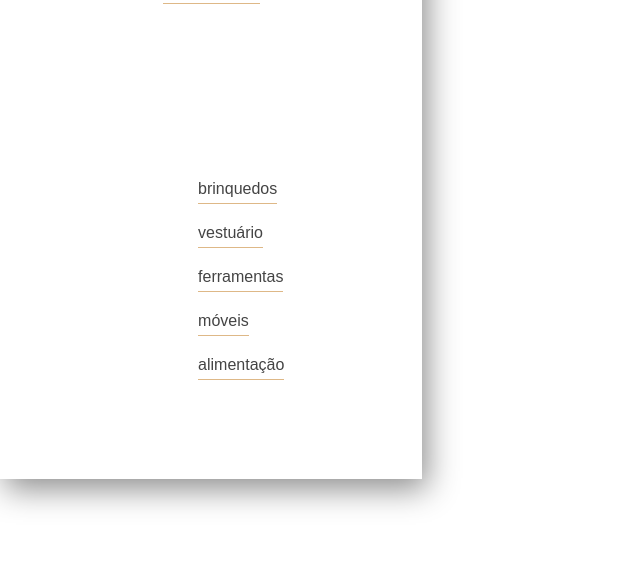
After one commit to jeanevertonoficial/base-tcc, a PHP site: page / in a window 1280 px wide. The commit adds this page. Shown: the part 221-800 px from the top of the page, without its empty margins (0-640 px from the left). Run offline with PHP 8.4, Linux system fonts and the light colour scheme.

Commit message:
criando o header, e iniciando o menu lateral

```diff
--- /dev/null
+++ b/public/index.php
@@ -0,0 +1,5 @@
+<?php
+
+require_once __DIR__. '/../view/header.phtml';
+
+require_once __DIR__. '/../view/menu-lateral.phtml';
--- a/src/Cliente.php
+++ b/src/Cliente.php
@@ -9,7 +9,6 @@ class Cliente extends Pessoa
     public function __construct($nome, $sobrenome, $cpf, $rg, $numregistro, Endereco $endereco)
   {
       parent::__construct($nome, $sobrenome, $cpf, $rg, $endereco);
-      $this->numregistro = $numregistro;
 
       self::$numregistro++;
   }
--- /dev/null
+++ b/view/header.phtml
@@ -0,0 +1,98 @@
+<section class="header-section">
+    <div><img src="#" alt="lgo"></div>
+    <div>
+        <div class="header-input">
+            <input name="pesquisa" type="search" placeholder="pesquisar">
+            <button>Q</button>
+        </div>
+    </div>
+    <div>
+        <ul>
+            <li><a href="#">Home</a></li>
+            <li><a href="#">Cadastre-se</a></li>
+            <li><a href="#">Login</a></li>
+        </ul>
+    </div>
+</section>
+
+<style>
+
+    html,
+    body {
+        margin: auto;
+        font-family: Arial;
+
+        color: white;
+    }
+
+    .header-section {
+        position: relative;
+        display: flex;
+        justify-content: space-around;
+        width: 100%;
+        height: 100px;
+
+        background: #EED9A3;
+    }
+
+    div {
+        display: flex;
+        align-items: center;
+        width: 33%;
+        justify-content: center;
+    }
+
+    ul, li {
+        margin: auto;
+        display: flex;
+    }
+
+    li {
+        margin-left: 20px;
+    }
+
+    input {
+        width: 300px;
+        border: none;
+        padding: 5px;
+
+        text-align: center;
+
+        border-radius: 12px;
+        background: white;
+
+    }
+
+
+    button {
+        color: white;
+
+        background: burlywood !important;
+
+        border: none;
+
+        box-shadow: -5px 5px 20px rgba(0, 0, 0, 0.29);
+
+        width: 15% !important;
+
+    }
+
+    .header-input, button {
+        width: 350px;
+        height: 25px;
+
+        border-radius: 12px;
+
+        background: white;
+
+
+    }
+
+    li>a {
+        text-decoration: none;
+        color: inherit;
+    }
+    li>a:hover {
+        color:burlywood;
+    }
+</style>
--- /dev/null
+++ b/view/menu-lateral.phtml
@@ -0,0 +1,49 @@
+<section>
+    <div class="menu-lateral">
+        <h3 class="categoria-h3">Categorias</h3>
+        <ul class="opcao">
+            <li class="opcao-li">brinquedos</liclass>
+            <li class="opcao-li">vestuário</liclass>
+            <li class="opcao-li">ferramentas</liclass>
+            <li class="opcao-li">móveis</liclass>
+            <li class="opcao-li">alimentação</liclass>
+        </ul>
+    </div>
+</section>
+
+<style>
+    section {
+      display: flex;
+    }
+    .menu-lateral {
+        display: grid;
+        justify-items: center;
+        width: 33%;
+        height: 600px;
+
+        box-shadow: 5px 10px 30px rgba(0, 0, 0, 0.45);
+
+        background: white;
+    }
+
+    .categoria-h3, .opcao {
+        color: #444;
+
+    }
+    .categoria-h3, .opcao-li {
+        padding-bottom: 5px;
+        border-bottom: 1px solid burlywood;
+    }
+
+    .opcao {
+        display: grid;
+        flex-direction: column;
+        justify-content: center;
+    }
+
+    .opcao-li {
+        margin-bottom: 20px;
+    }
+
+
+</style>
```
Also changed, not shown: src/Infraestrutura/Repository/Infrastrutura.php (added, +8 -0 lines), src/Model/Newsletters.php (added, +22 -0 lines), src/commands/Cadastro.php (+17 -8 lines).
